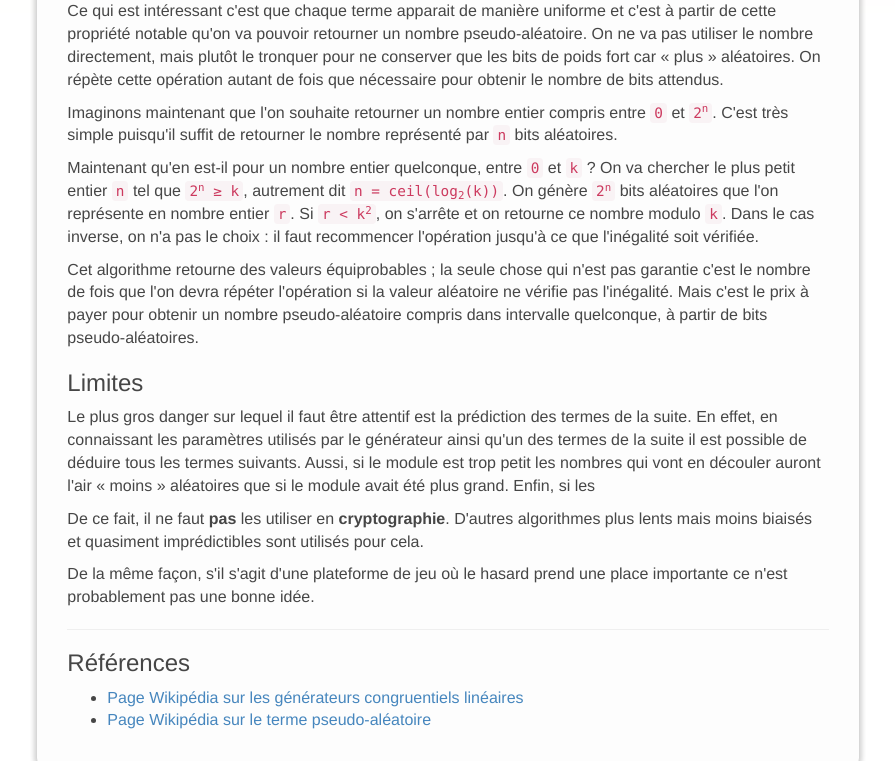
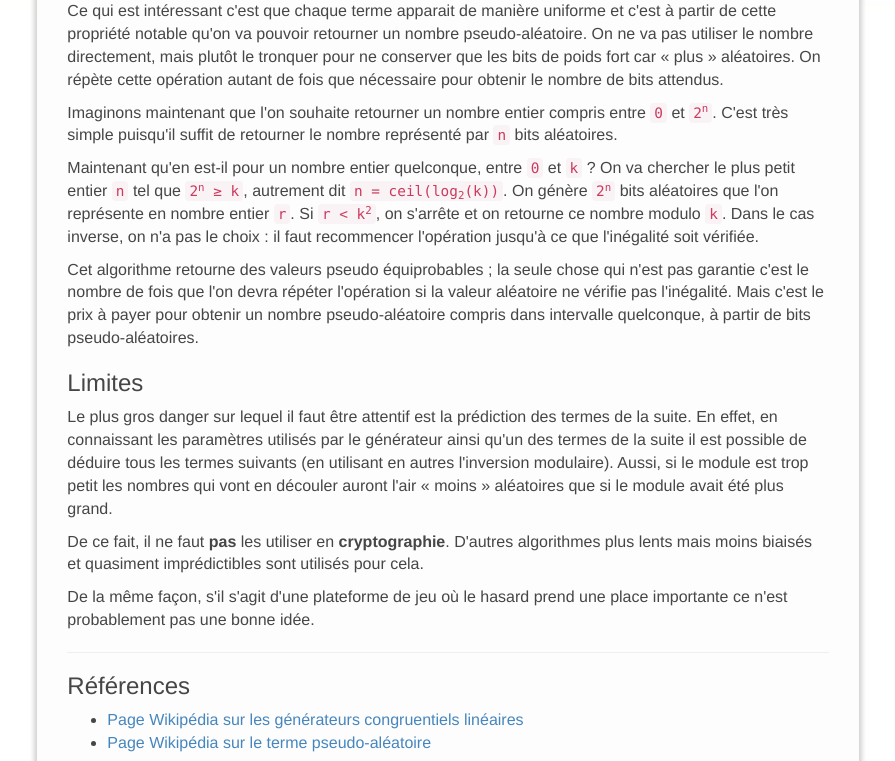
Before and after one commit to FlorianCassayre/Website, a PHP site: template templates/articles/random.html.twig in a window 1280 px wide. Shown: the part 890-1651 px from the top of the page, without its empty margins (192-1087 px from the left). Run offline with PHP 8.4, Linux system fonts and the light colour scheme; the template is opened without the code that fills it, so the values that code supplies are empty; some libraries are stand-ins or nearby versions.

Commit message:
Unterminated sentence.

```diff
--- a/templates/articles/random.html.twig
+++ b/templates/articles/random.html.twig
@@ -50,14 +50,14 @@
         Dans le cas inverse, on n'a pas le choix : il faut recommencer l'opération jusqu'à ce que l'inégalité soit vérifiée.
     </p>
     <p>
-        Cet algorithme retourne des valeurs équiprobables ; la seule chose qui n'est pas garantie c'est le nombre de fois que l'on devra répéter l'opération si la valeur aléatoire ne vérifie pas l'inégalité.
+        Cet algorithme retourne des valeurs pseudo équiprobables ; la seule chose qui n'est pas garantie c'est le nombre de fois que l'on devra répéter l'opération si la valeur aléatoire ne vérifie pas l'inégalité.
         Mais c'est le prix à payer pour obtenir un nombre pseudo-aléatoire compris dans intervalle quelconque, à partir de bits pseudo-aléatoires.
     </p>
 
     <h3>Limites</h3>
     <p>
-        Le plus gros danger sur lequel il faut être attentif est la prédiction des termes de la suite. En effet, en connaissant les paramètres utilisés par le générateur ainsi qu'un des termes de la suite il est possible de déduire tous les termes suivants.
-        Aussi, si le module est trop petit les nombres qui vont en découler auront l'air « moins » aléatoires que si le module avait été plus grand. Enfin, si les
+        Le plus gros danger sur lequel il faut être attentif est la prédiction des termes de la suite. En effet, en connaissant les paramètres utilisés par le générateur ainsi qu'un des termes de la suite il est possible de déduire tous les termes suivants (en utilisant en autres l'inversion modulaire).
+        Aussi, si le module est trop petit les nombres qui vont en découler auront l'air « moins » aléatoires que si le module avait été plus grand.
     </p>
     <p>
         De ce fait, il ne faut <strong>pas</strong> les utiliser en <strong>cryptographie</strong>. D'autres algorithmes plus lents mais moins biaisés et quasiment imprédictibles sont utilisés pour cela.
```
